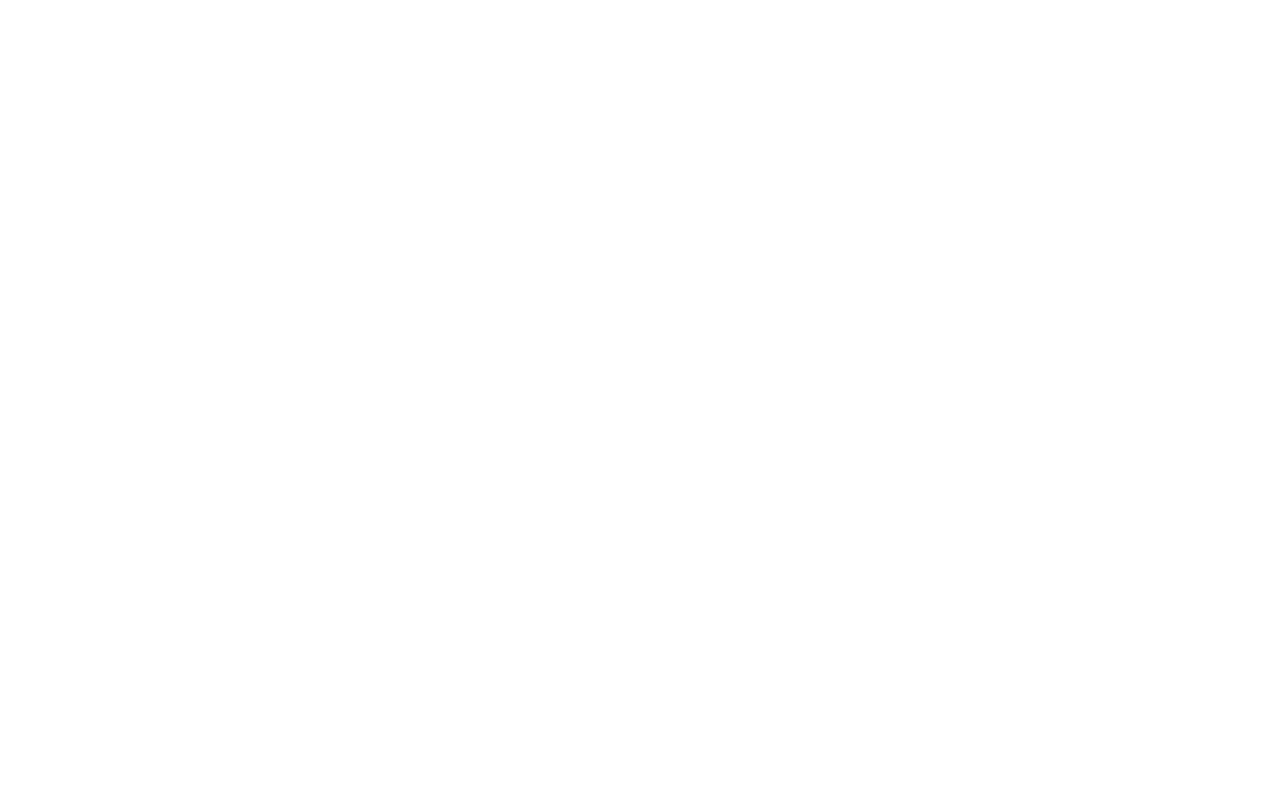
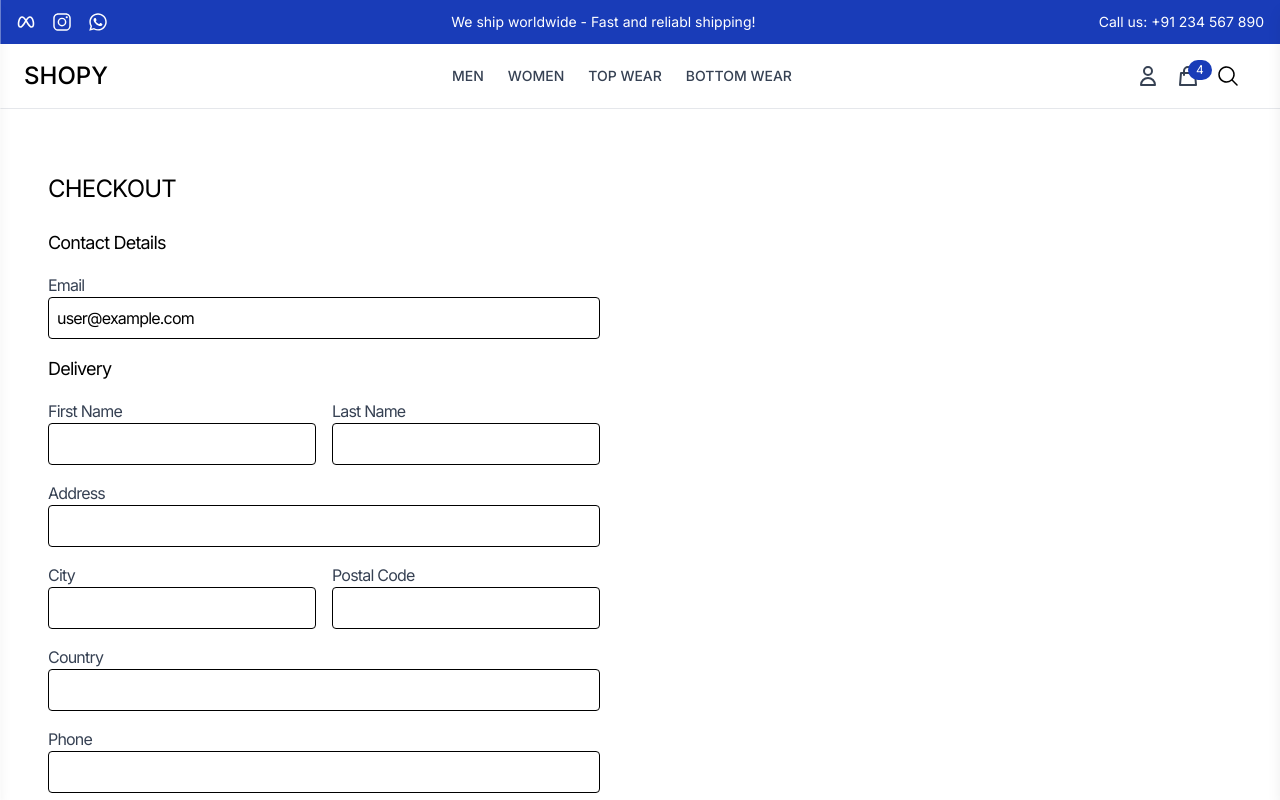
Before and after one commit to Nihalmp79/E-commerce-SHOPY, a React (Vite) app in the folder Frontend/: page /checkout in a window 1280 px wide. Before the commit this address had no page. Shown: the top 800 px of the page. Built offline with nearby package versions, Linux system fonts and the light colour scheme.

Commit message:
Add checkout page with PayPal integration
Introduces a new Checkout page and PayPalButton component for handling payments using PayPal. Updates routing to include the checkout page and modifies CartDrawer to navigate to checkout. Adds @paypal/react-paypal-js as a dependency.

```diff
--- a/Frontend/package.json
+++ b/Frontend/package.json
@@ -10,6 +10,7 @@
     "preview": "vite preview"
   },
   "dependencies": {
+    "@paypal/react-paypal-js": "^8.9.2",
     "@tailwindcss/vite": "^4.1.17",
     "react": "^19.2.0",
     "react-dom": "^19.2.0",
--- a/Frontend/src/App.jsx
+++ b/Frontend/src/App.jsx
@@ -8,6 +8,7 @@
 import Profile from './Pages/Profile';
 import CollectionPage from './Pages/CollectionPage';
 import ProductDetails from './Components/Products/ProductDetails';
+import Checkout from './Components/Cart/Checkout';
 
 function App() {
   return (
@@ -22,6 +23,7 @@
           <Route path='profile' element={<Profile/>}/>
           <Route path='collection/:collection' element={<CollectionPage/>}/>
           <Route path='product/:id' element={<ProductDetails/>} />
+          <Route path='checkout' element={<Checkout/>}/>
         </Route>
       </Routes>
       </BrowserRouter>
--- /dev/null
+++ b/Frontend/src/Components/Cart/Checkout.jsx
@@ -0,0 +1,109 @@
+import React, { useState } from 'react'
+import { useNavigate } from 'react-router-dom'
+
+const cart = {
+    products: [
+        {
+            name: "Stylish Jacket",
+            size:"M",
+            color: "Black",
+            price: 700,
+            image: 'https//picsum.photos/150?random=1',
+        },
+        {
+            name: "Casual Sneakers",
+            size:"42",
+            color: "White",
+            price: 499,
+            image: 'https//picsum.photos/150?random=1',
+        },
+    ],
+    totalPrice: 1199,
+}
+
+const Checkout = () => {
+    const navigate = useNavigate();
+    const [checkoutId,setCheckoutId] = useState(null);
+    const [shippingAddress, setShippingAddress] = useState({
+        firstName:"",
+        lastName:"",
+        address:"",
+        city:"",
+        postalCode:"",
+        country:"",
+        phone:""
+    });
+
+    const handleCreateCheckout = (e) =>{
+        e.preventDefault();
+        // setCheckoutId(123);
+
+    }
+
+    const handlePaymentSuccess = (details) =>{
+        console.log("Payment Successful",details);
+        navigate("/order-confirmation")
+
+    }
+
+
+  return (
+    <div className='grid grid-cols-1 lg:grid-cols-2 gap-8 max-w-7xl mx-auto py-10 px-6 tracking-tighter'>
+      {/* left Section */}
+      <div className='bg-white rounded-lg p-6'>
+        <h2 className='text-2xl uppercase mb-6'>Checkout</h2>
+        <form onSubmit={handleCreateCheckout}>
+            <h3 className='text-lg mb-4'>Contact Details</h3>
+            <div className='mb-4'>
+                <label className='block text-gray-700'>Email</label>
+                <input type="email" value="user@example.com" className='w-full p-2 border rounded' disabled />
+            </div>
+            <h3 className='text-lg mb-4'>Delivery</h3>
+            <div className='mb-4 grid grid-cols-2 gap-4'>
+                <div>
+                    <label className='block text-gray-700 '>First Name</label>
+                    <input type="text" value={shippingAddress.firstName} onChange={(e) => setShippingAddress({...shippingAddress,firstName: e.target.value,})} className='w-full p-2 border rounded ' required/>
+                </div>
+                <div>
+                    <label className='block text-gray-700 '>Last Name</label>
+                    <input type="text" value={shippingAddress.lastName} onChange={(e) => setShippingAddress({...shippingAddress,lastName: e.target.value,})} className='w-full p-2 border rounded ' required/>
+                </div>
+            </div>
+            <div className='mb-4'>
+                <label className='block text-gray-700'>Address</label>
+                <input type="text" value={shippingAddress.address} onChange={(e) => setShippingAddress({...shippingAddress, address: e.target.value,})} className='w-full p-2 border rounded' required />
+            </div>
+            <div className='mb-4 grid grid-cols-2 gap-4'>
+                <div>
+                    <label className='block text-gray-700 '>City</label>
+                    <input type="text" value={shippingAddress.city} onChange={(e) => setShippingAddress({...shippingAddress,city: e.target.value,})} className='w-full p-2 border rounded ' required/>
+                </div>
+                <div>
+                    <label className='block text-gray-700 '>Postal Code</label>
+                    <input type="text" value={shippingAddress.postalCode} onChange={(e) => setShippingAddress({...shippingAddress,postalCode: e.target.value,})} className='w-full p-2 border rounded ' required/>
+                </div>
+            </div>
+            <div className='mb-4'>
+                <label className='block text-gray-700'>Country</label>
+                <input type="text" value={shippingAddress.country} onChange={(e) => setShippingAddress({...shippingAddress, country: e.target.value,})} className='w-full p-2 border rounded' required />
+            </div><div className='mb-4'>
+                <label className='block text-gray-700'>Phone</label>
+                <input type="text" value={shippingAddress.phone} onChange={(e) => setShippingAddress({...shippingAddress, phone: e.target.value,})} className='w-full p-2 border rounded' required />
+            </div>
+            <div className='mt-6 '>
+                {!checkoutId ?(
+                    <button type='submit' className='w-full bg-black text-white py-3 rounded'>Countinue to Payment</button>
+                ):(
+                    <div>
+                        <h3 className='text-lg mb-4'>Pay with Paypal</h3>
+                        <PayPalButton amount={100} onSuccess={handlePaymentSuccess} onError={(err) => alert("Payment faild.Try again")}/>
+                    </div>
+                )}
+            </div>
+        </form>
+      </div>
+    </div>
+  )
+}
+
+export default Checkout
--- /dev/null
+++ b/Frontend/src/Components/Cart/PayPalButton.jsx
@@ -0,0 +1,19 @@
+import React from 'react'
+import {PayPalButtons,PayPalScriptProvide, PayPalScriptProvider} from '@paypal/react-paypal-js';
+
+
+const PayPalButton = ({amount,onSuccess,onError}) => {
+  return (
+    <PayPalScriptProvider options={{"clientId": "AackYuKgjWksKoi9csohmxV9cgJoJn_UyounqZ1ZrOZltTIdWUNAi6Scp8-b6nrbU-Xgfs4uDAjrjAOO"}}>
+     <PayPalButtons style={{layout: 'vertical'}} createOrder={(data,actions) => {
+        return actions.order.create({
+            purchase_units: [{amount: {value: amount}}]
+        })
+     }} onApprove={(data,actions) => {
+        return actions.order.capture().then(onSuccess)
+     }} onError={onError}></PayPalButtons>
+    </PayPalScriptProvider>
+  )
+}
+
+export default PayPalButton
--- a/Frontend/src/Components/Layout/CartDrawer.jsx
+++ b/Frontend/src/Components/Layout/CartDrawer.jsx
@@ -2,10 +2,13 @@
 import { useState } from 'react';
 import { IoMdClose } from 'react-icons/io';
 import CartContents from '../Cart/CartContents';
+import { useNavigate } from 'react-router-dom';
 
 function CartDrawer({drawerOpen, toggleCartDrawer}) {
-
-
+  const navigate = useNavigate();
+  const handleCheckout = () => {
+    navigate("/checkout");
+  }
 
 
   return (
@@ -24,7 +27,7 @@
       </div>
       {/* Checkout Button */}
       <div className='p-4 bg-white sticky bottom-0'>
-        <button className='w-full bg-black text-white py-3 rounded-lg font-semibold hover:bg-gray-800 transition'>
+        <button onClick={handleCheckout} className='w-full bg-black text-white py-3 rounded-lg font-semibold hover:bg-gray-800 transition'>
           Checkout
         </button>
         <p className='text-sm tracking-tighter text-gray-500 mt-2 text-center'>
```
Also changed, not shown: 1 other file (tests, documents, lock files or other folders).
